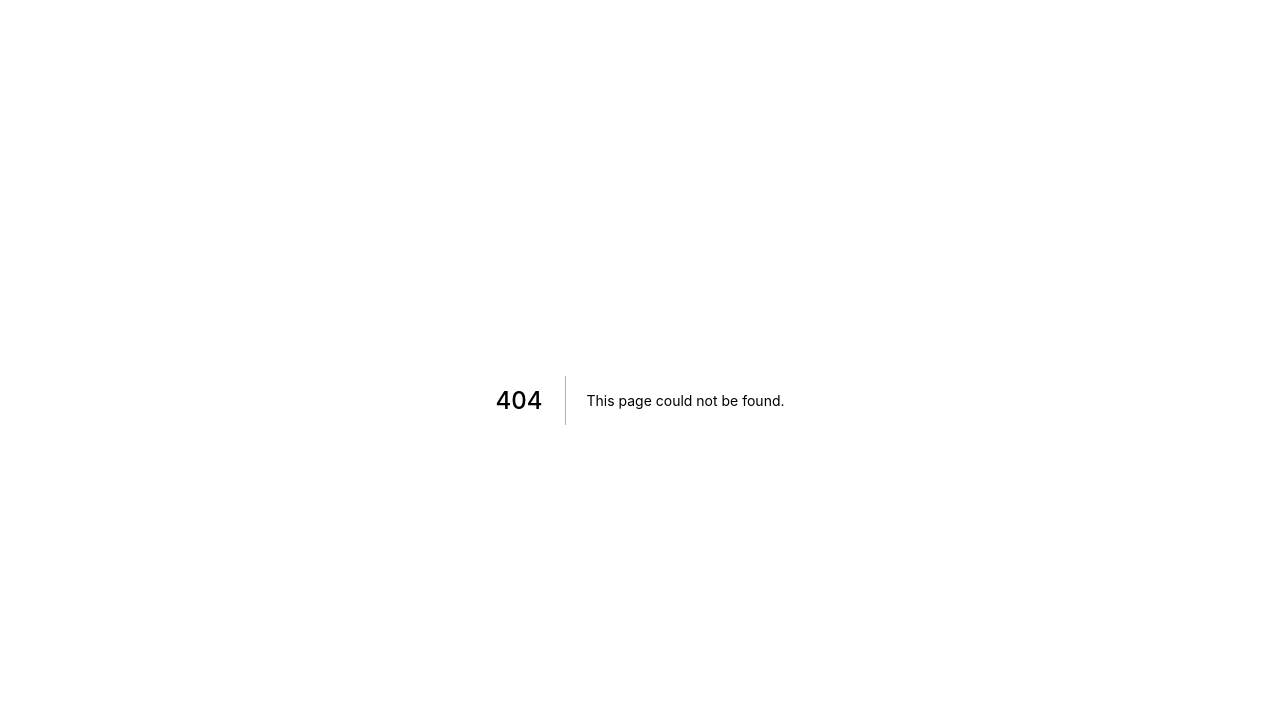
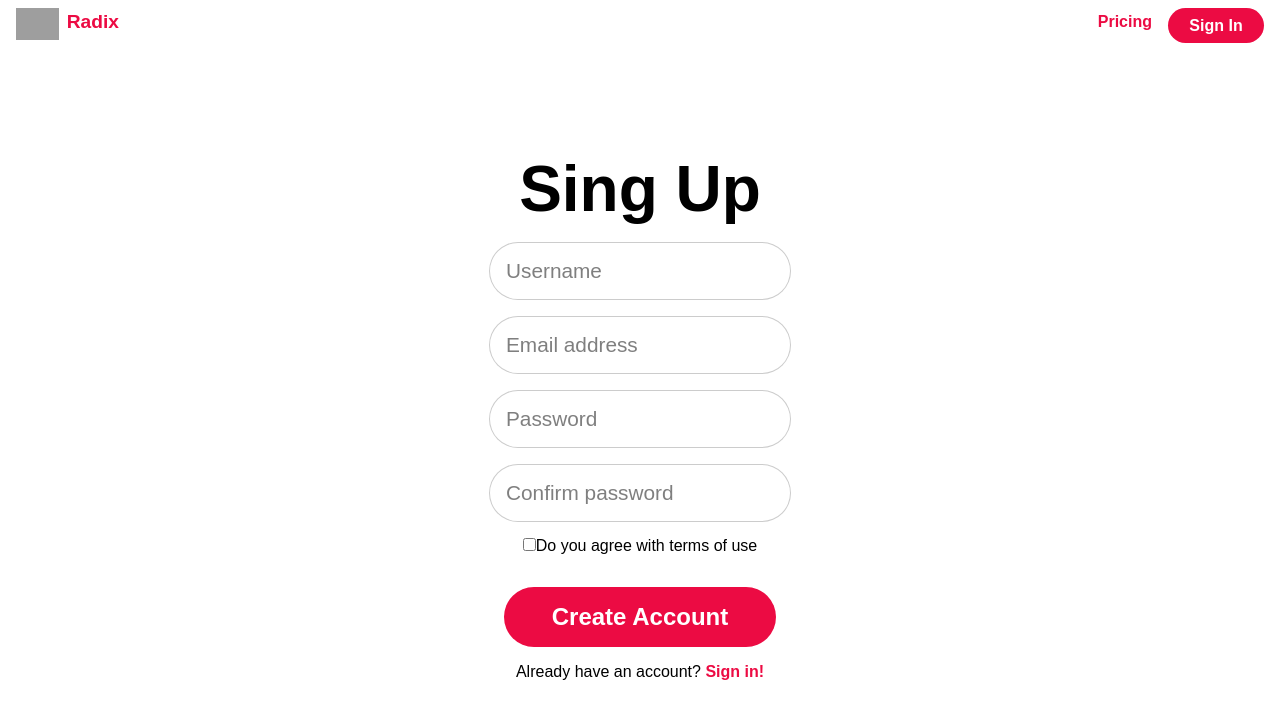
Before and after one commit to Noituri/RadixWeb, a Next.js app: page /register in a window 1280 px wide. Before the commit this address had no page. Shown: the top 718 px of the page. Built offline with nearby package versions, Linux system fonts and the light colour scheme; grey boxes are pictures that could not be loaded; a web font is replaced by a local one.

Commit message:
pages: added register

```diff
--- a/components/navigation.js
+++ b/components/navigation.js
@@ -1,4 +1,5 @@
-import React from "react";
+import React from "react"
+import Link from 'next/link'
 
 export default () => {
    return (
@@ -13,6 +14,7 @@ export default () => {
             }
 
             nav .logo {
+                cursor: pointer;
                 display: flex;
                 float: left;
             }
@@ -48,13 +50,17 @@ export default () => {
          </transition>
          */}
             <nav role="navigation">
-               <div className="logo" style={{textDecoration: 'none'}} to="/">
+               <Link href="/">
+                  <div className="logo" style={{textDecoration: 'none'}}>
                      <img src="../static/images/applogo.png"/>
                      <p className="name">Radix</p>
                   </div>
+               </Link>
+               <Link href="/login">
                   <p className="button longer item">
                      Sign In
                   </p>
+               </Link>
 
                <p className="accent item" style={{ marginRight: '1rem', marginTop: '.3rem' }}>
                   Pricing
--- /dev/null
+++ b/pages/register.js
@@ -0,0 +1,42 @@
+import React from "react"
+import Link from 'next/link'
+import Layout from '../layouts/default'
+
+const Register = () => {
+   return (
+      <Layout title="Register">
+         <div className="content">
+            <title>Theta Radix • Sign up</title>
+            <article className="register">
+               <h3 className="title bold">
+                  Sing Up
+               </h3>
+               <div className="form">
+                  {/* <ErrorAlert :error-message="errorMessage" />*/}
+                  <input placeholder="Username" type="text"/>
+                  <br/>
+                  <input placeholder="Email address" type="email"/>
+                  <br/>
+                  <input placeholder="Password" type="password"/>
+                  <br/>
+                  <input placeholder="Confirm password" type="password"/>
+                  <br/>
+                  <input id="terms" type="checkbox"/>
+                  <label for="terms">Do you agree with terms of use</label>
+                  <br/>
+                  <p className="button big" style={{marginTop: '2rem'}}>
+                     Create Account
+                  </p>
+                  <Link href="/login">
+                     <p style={{marginTop: '1rem'}}>
+                        Already have an account? <span className="accent" style={{textDecoration: 'none', cursor: 'pointer'}}>Sign in!</span>
+                     </p>
+                  </Link>
+               </div>
+            </article>
+         </div>
+      </Layout>
+   )
+}
+
+export default Register
```
Also changed, not shown: pages/index.js (+6 -3 lines), pages/login.js (+7 -4 lines). Lines whose indentation alone changed are shown as unchanged.
